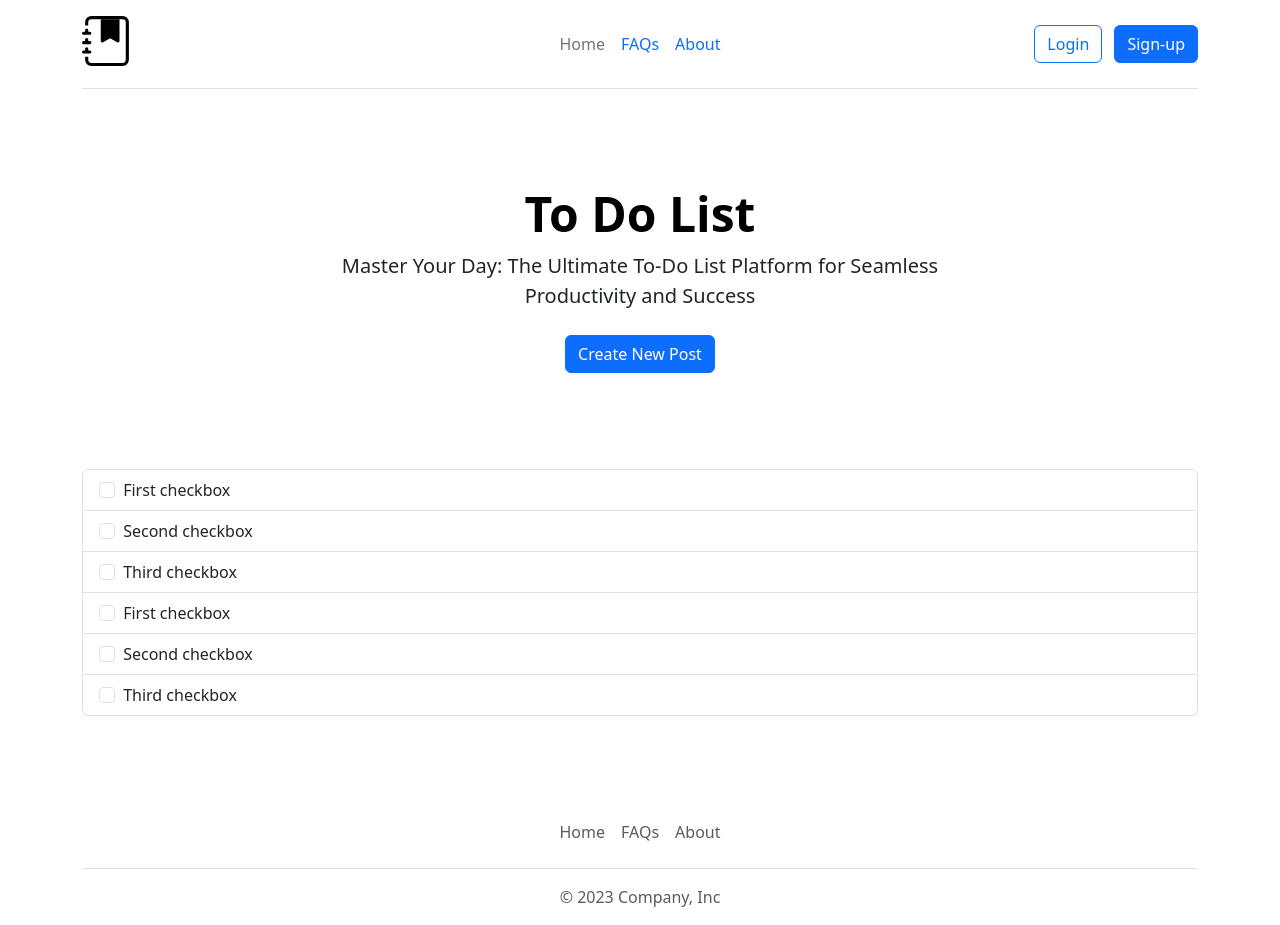
After one commit to JoPanta/To-do-list, a Flask app: template templates/index.html in a window 1280 px wide. The commit adds this page. Run offline with Flask 3, Linux system fonts and the light colour scheme; the template is opened without the code that fills it, so the values that code supplies are empty; some libraries are stand-ins or nearby versions.

Commit message:
adding padle growth

```diff
--- /dev/null
+++ b/main.py
@@ -0,0 +1,45 @@
+from flask import Flask, render_template, redirect, url_for
+from flask_bootstrap import Bootstrap5
+from flask_sqlalchemy import SQLAlchemy
+from flask_wtf import FlaskForm
+from wtforms import StringField, SubmitField
+
+app = Flask(__name__)
+app.config['SECRET_KEY'] = "secretcode"
+
+app = Flask(__name__)
+
+app.config["SQLALCHEMY_DATABASE_URI"] = "sqlite:///todos.db"
+
+db = SQLAlchemy()
+db.init_app(app)
+
+class Todos(db.Model):
+    __tablename__ = "todos"
+    id = db.Column(db.Integer, primary_key=True)
+    task = db.Column(db.String(250), nullable=False)
+
+    def __repr__(self):
+        return f"<Task {self.task}>"
+
+
+with app.app_context():
+    db.create_all()
+
+class Form(FlaskForm):
+    todo = StringField("To-do")
+    submit = SubmitField("Create")
+
+@app.route('/create')
+def create_todo():
+    form = Form()
+    return render_template("form.html", form=form)
+
+@app.route('/')
+def home():
+    result = db.session.execute(db.select(Todos))
+    todos = result.scalars()
+    return render_template("index.html", all_todos=todos)
+
+if __name__ == "__main__":
+    app.run(debug=True)
--- a/index.html
+++ b/templates/base.html
@@ -32,45 +32,9 @@
       </div>
     </header>
   </div>
-  <div class="px-4 py-5 my-5 text-center">
-    <h1 class="display-5 fw-bold text-body-emphasis">To Do List</h1>
-    <div class="col-lg-6 mx-auto">
-      <p class="lead mb-4">Master Your Day: The Ultimate To-Do List Platform for Seamless Productivity and Success</p>
-      <div class="d-grid gap-2 d-sm-flex justify-content-sm-center">
-        <button type="button" class="btn btn-primary btn-lg px-4 gap-3">Create To Do</button>
-      </div>
-    </div>
-  </div>
-    <div class="container">
-      <ul class="list-group">
-  <li class="list-group-item">
-    <input class="form-check-input me-1" type="checkbox" value="" id="firstCheckbox">
-    <label class="form-check-label" for="firstCheckbox">First checkbox</label>
-  </li>
-  <li class="list-group-item">
-    <input class="form-check-input me-1" type="checkbox" value="" id="secondCheckbox">
-    <label class="form-check-label" for="secondCheckbox">Second checkbox</label>
-  </li>
-  <li class="list-group-item">
-    <input class="form-check-input me-1" type="checkbox" value="" id="thirdCheckbox">
-    <label class="form-check-label" for="thirdCheckbox">Third checkbox</label>
-  </li>
-  <li class="list-group-item">
-    <input class="form-check-input me-1" type="checkbox" value="" id="firstCheckbox">
-    <label class="form-check-label" for="firstCheckbox">First checkbox</label>
-  </li>
-  <li class="list-group-item">
-    <input class="form-check-input me-1" type="checkbox" value="" id="secondCheckbox">
-    <label class="form-check-label" for="secondCheckbox">Second checkbox</label>
-  </li>
-  <li class="list-group-item">
-    <input class="form-check-input me-1" type="checkbox" value="" id="thirdCheckbox">
-    <label class="form-check-label" for="thirdCheckbox">Third checkbox</label>
-  </li>
-    </ul>
-    </div>
-
-  <script src="https://cdn.jsdelivr.net/npm/bootstrap@5.3.2/dist/js/bootstrap.bundle.min.js" integrity="sha384-C6RzsynM9kWDrMNeT87bh95OGNyZPhcTNXj1NW7RuBCsyN/o0jlpcV8Qyq46cDfL" crossorigin="anonymous"></script>
+  {% block content %}
+  {% endblock %}
+   <script src="https://cdn.jsdelivr.net/npm/bootstrap@5.3.2/dist/js/bootstrap.bundle.min.js" integrity="sha384-C6RzsynM9kWDrMNeT87bh95OGNyZPhcTNXj1NW7RuBCsyN/o0jlpcV8Qyq46cDfL" crossorigin="anonymous"></script>
   </body>
   <div class="container">
   <footer class="pt-5 mt-5">
--- /dev/null
+++ b/templates/form.html
@@ -0,0 +1,4 @@
+{% extends "base.html" %}
+{% block content %}
+{{ render_form(form) }}
+{% endblock %}
--- /dev/null
+++ b/templates/index.html
@@ -0,0 +1,44 @@
+{% extends "base.html" %}
+{% block content %}
+  <div class="px-4 py-5 my-5 text-center">
+    <h1 class="display-5 fw-bold text-body-emphasis">To Do List</h1>
+    <div class="col-lg-6 mx-auto">
+      <p class="lead mb-4">Master Your Day: The Ultimate To-Do List Platform for Seamless Productivity and Success</p>
+      <div class="d-grid gap-2 d-sm-flex justify-content-sm-center">
+        <a
+          class="btn btn-primary float-right"
+          href="{{ url_for('create_todo')  }}"
+          >Create New Post</a
+        >
+      </div>
+    </div>
+  </div>
+    <div class="container">
+      <ul class="list-group">
+  <li class="list-group-item">
+    <input class="form-check-input me-1" type="checkbox" value="" id="firstCheckbox">
+    <label class="form-check-label" for="firstCheckbox">First checkbox</label>
+  </li>
+  <li class="list-group-item">
+    <input class="form-check-input me-1" type="checkbox" value="" id="secondCheckbox">
+    <label class="form-check-label" for="secondCheckbox">Second checkbox</label>
+  </li>
+  <li class="list-group-item">
+    <input class="form-check-input me-1" type="checkbox" value="" id="thirdCheckbox">
+    <label class="form-check-label" for="thirdCheckbox">Third checkbox</label>
+  </li>
+  <li class="list-group-item">
+    <input class="form-check-input me-1" type="checkbox" value="" id="firstCheckbox">
+    <label class="form-check-label" for="firstCheckbox">First checkbox</label>
+  </li>
+  <li class="list-group-item">
+    <input class="form-check-input me-1" type="checkbox" value="" id="secondCheckbox">
+    <label class="form-check-label" for="secondCheckbox">Second checkbox</label>
+  </li>
+  <li class="list-group-item">
+    <input class="form-check-input me-1" type="checkbox" value="" id="thirdCheckbox">
+    <label class="form-check-label" for="thirdCheckbox">Third checkbox</label>
+  </li>
+    </ul>
+    </div>
+{% endblock %}
```
